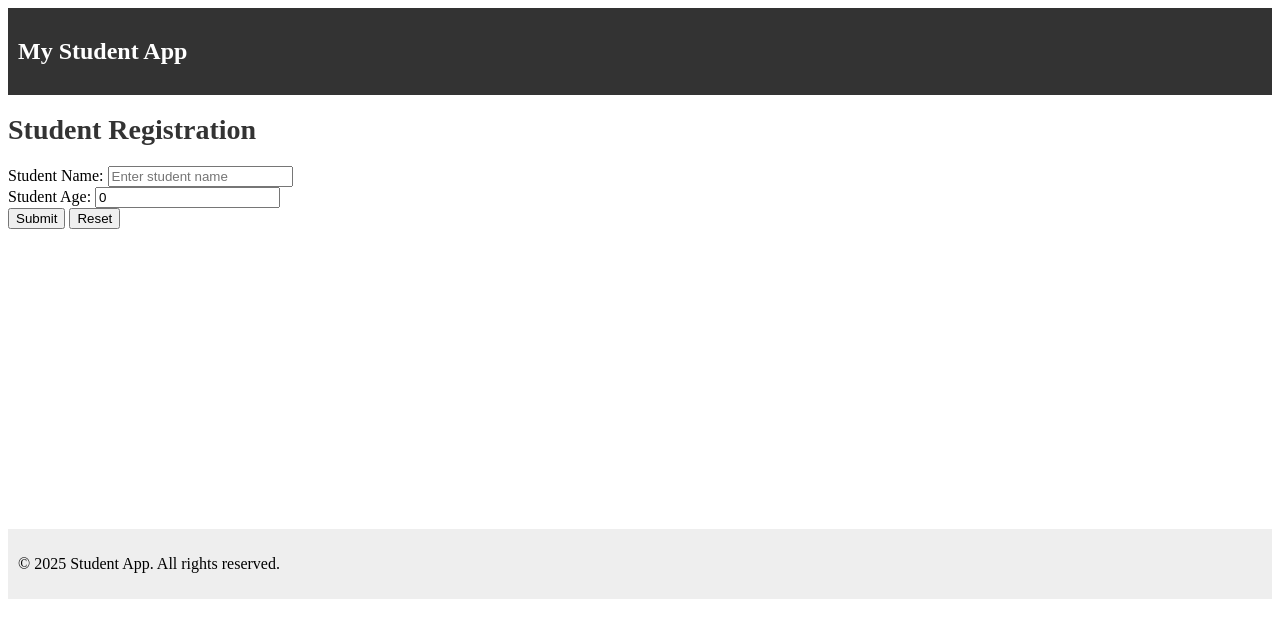
After one commit to rajeev-khoodeeram/JavaFullStack, a Spring Boot app: page /students/new in a window 1280 px wide. The commit adds this page. Shown: the top 638 px of the page. Run offline with Spring Boot 4, Linux system fonts and the light colour scheme.

Commit message:
Form added for student and controller changed to process form input

```diff
--- a/section3/src/main/java/ca/cloudace/section3/controller/StudentController.java
+++ b/section3/src/main/java/ca/cloudace/section3/controller/StudentController.java
@@ -7,6 +7,8 @@ import java.util.List;
 import org.springframework.stereotype.Controller;
 import org.springframework.ui.Model;
 import org.springframework.web.bind.annotation.GetMapping;
+import org.springframework.web.bind.annotation.ModelAttribute;
+import org.springframework.web.bind.annotation.PostMapping;
 
 import ca.cloudace.section3.model.Student;
 
@@ -30,7 +32,34 @@ public class StudentController {
                 new Student(3L, "Carol", 25)
         );
         model.addAttribute("students", students);
+        return "students"; // will map to students.html
+    }
+
+
+ @GetMapping("/studentss")
+    public String listStudentWithThyme(Model model) {
+            students = List.of(
+                new Student(1L, "Alice", 23),
+                new Student(2L, "Bob", 30),
+                new Student(3L, "Carol", 25)
+        );
+        model.addAttribute("students", students);
         return "studentss"; // will map to students.html
+    }
+
+    @GetMapping("/students/new")
+    public String showForm(Model model) {
+        model.addAttribute("student", new Student());
+        return "form-student";
+    }
+
+    @PostMapping("/student-registration")
+    public String handleForm(@ModelAttribute Student student, Model model) {
+        // Save or process the student here
+        //model.addAttribute("student", student);
+        model.addAttribute("student", new Student());
+        model.addAttribute("message", "Student registered successfully!");
+        return "form-student"; // Redirect to the students list page
     }
 
     public void removeStudent(Student student) {
--- a/section3/src/main/java/ca/cloudace/section3/model/Student.java
+++ b/section3/src/main/java/ca/cloudace/section3/model/Student.java
@@ -12,6 +12,11 @@ public class Student {
     private Long id;
     private String name;
     private int age;
+
+    public Student() {
+        // Default constructor
+    }
+
 
     public Student(Long id, String name, int age) {
         this.id = id;
--- /dev/null
+++ b/section3/src/main/resources/static/style.css
@@ -0,0 +1,41 @@
+  table {
+            width: 50%;
+            border-collapse: separate;
+            border-spacing: 0 10px;
+            font-family: 'Segoe UI', Tahoma, Geneva, Verdana, sans-serif;
+        }
+
+        thead tr {
+            background-color: #4CAF50;
+            color: white;
+            text-align: left;
+        }
+
+        th, td {
+            padding: 12px 16px;
+        }
+
+        tbody tr {
+            background-color: #f9f9f9;
+            box-shadow: 0 1px 3px rgba(0,0,0,0.1);
+            transition: background-color 0.3s ease;
+        }
+
+        tbody tr:nth-child(even) {
+            background-color: #e9f5ff;
+        }
+
+        tbody tr:hover {
+            background-color: #d0ebff;
+            cursor: pointer;
+        }
+
+        tbody td {
+            border-bottom: 1px solid #ddd;
+        }
+
+        h1 {
+            font-size: 28px;
+            color: #333;
+            margin-bottom: 20px;
+        }
--- /dev/null
+++ b/section3/src/main/resources/templates/form-student.html
@@ -0,0 +1,28 @@
+<!DOCTYPE html>
+<html xmlns:th="http://www.thymeleaf.org">
+<head>
+    <title>Student List</title>
+    <meta charset="UTF-8"/>
+    <link rel="stylesheet" th:href="@{style.css}" />
+</head>
+<body>
+
+<div th:replace="~{layout :: layout(~{::title}, ~{::section})}">
+      <!-- Main Content Fragment -->
+    <th:block th:fragment="section">
+    <h1>Student Registration</h1>
+    <p th:if="${message}" th:text="${message}"></p>
+    <form th:action="@{/student-registration}" th:object="${student}" method="post">
+        <label>Student Name:</label>
+        <input type="text" th:field="*{name}" placeholder="Enter student name" required/>
+        <br/>
+        <label>Student Age:</label>
+        <input type="number" th:field="*{age}" placeholder="Enter student age" required/>
+        <br/>
+        <button type="submit">Submit</button>
+        <button type="reset">Reset</button>
+    </form>
+    </th:block>
+    </div>
+</body>
+</html>
--- a/section3/src/main/resources/templates/fragments.html
+++ b/section3/src/main/resources/templates/fragments.html
@@ -12,7 +12,7 @@
 
 <!-- Footer Fragment -->
 <div th:fragment="footer">
-    <footer style="background: #eee; padding: 10px; margin-top: 20px;">
+    <footer style="background: #eee; padding: 10px; margin-top: 300px;">
         <p>&copy; 2025 Student App. All rights reserved.</p>
     </footer>
 </div>
--- a/section3/src/main/resources/templates/layout.html
+++ b/section3/src/main/resources/templates/layout.html
@@ -2,21 +2,22 @@
 <!DOCTYPE html>
 <html xmlns:th="http://www.thymeleaf.org">
 <head>
-    <meta charset="UTF-8"/>
-    <title th:replace="${pageTitle} :: title">Student App</title>
+    <!-- This will be replaced by the title passed in -->
+    <th:block th:replace="${title}"></th:block>
 </head>
 <body>
+<!-- HEADER -->
+    <div th:fragment="layout(title, section)">
+        <header th:insert="~{fragments :: header}"></header>
 
-<!-- Include header -->
-<div th:replace="fragments :: header"></div>
+        <!-- MAIN CONTENT -->
+        <main th:replace="${section}"></main>
 
-<!-- Content block -->
-<div>
-    <div th:replace="${content}"></div>
-</div>
+        <!-- FOOTER -->
+        <footer th:insert="~{fragments :: footer}"></footer>
 
-<!-- Include footer -->
-<div th:replace="fragments :: footer"></div>
+
+    </div>
 
 </body>
 </html>
```
Also changed, not shown: section3/src/main/resources/templates/studentss.html (+15 -10 lines).
